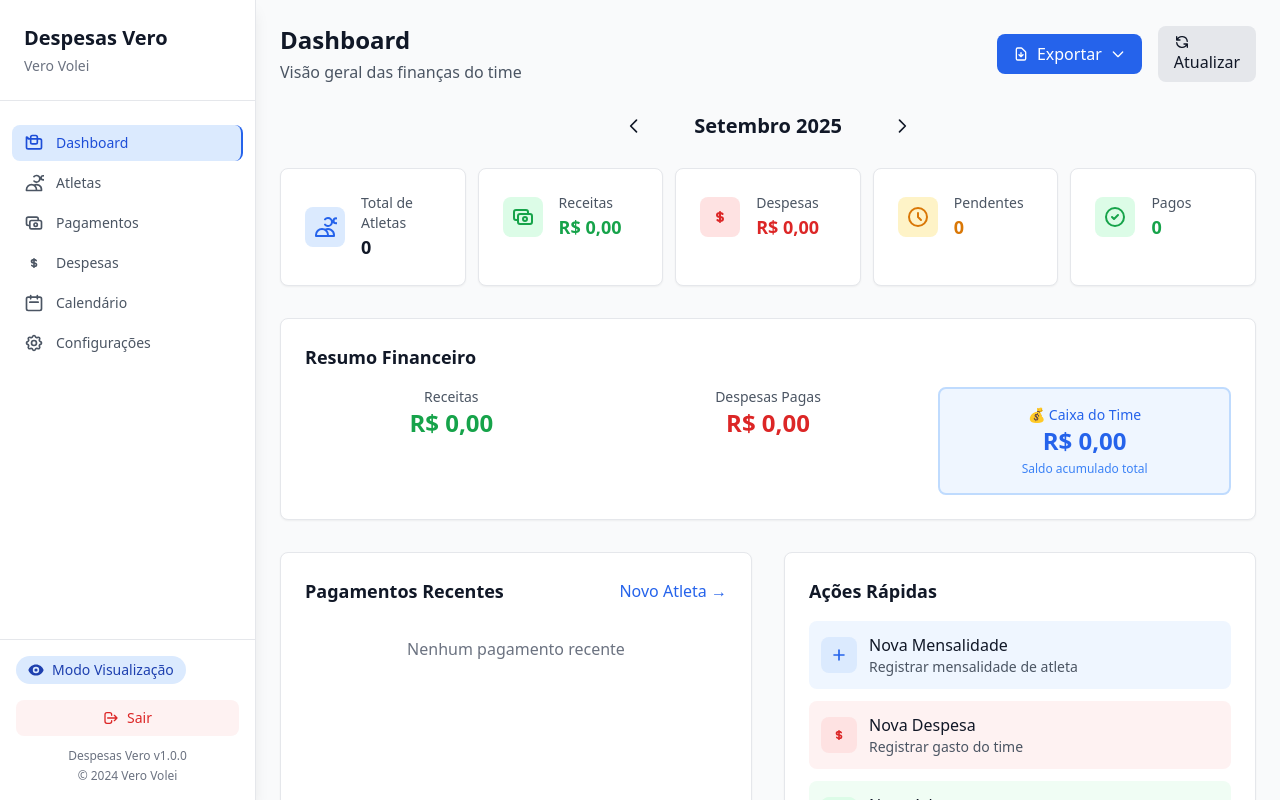
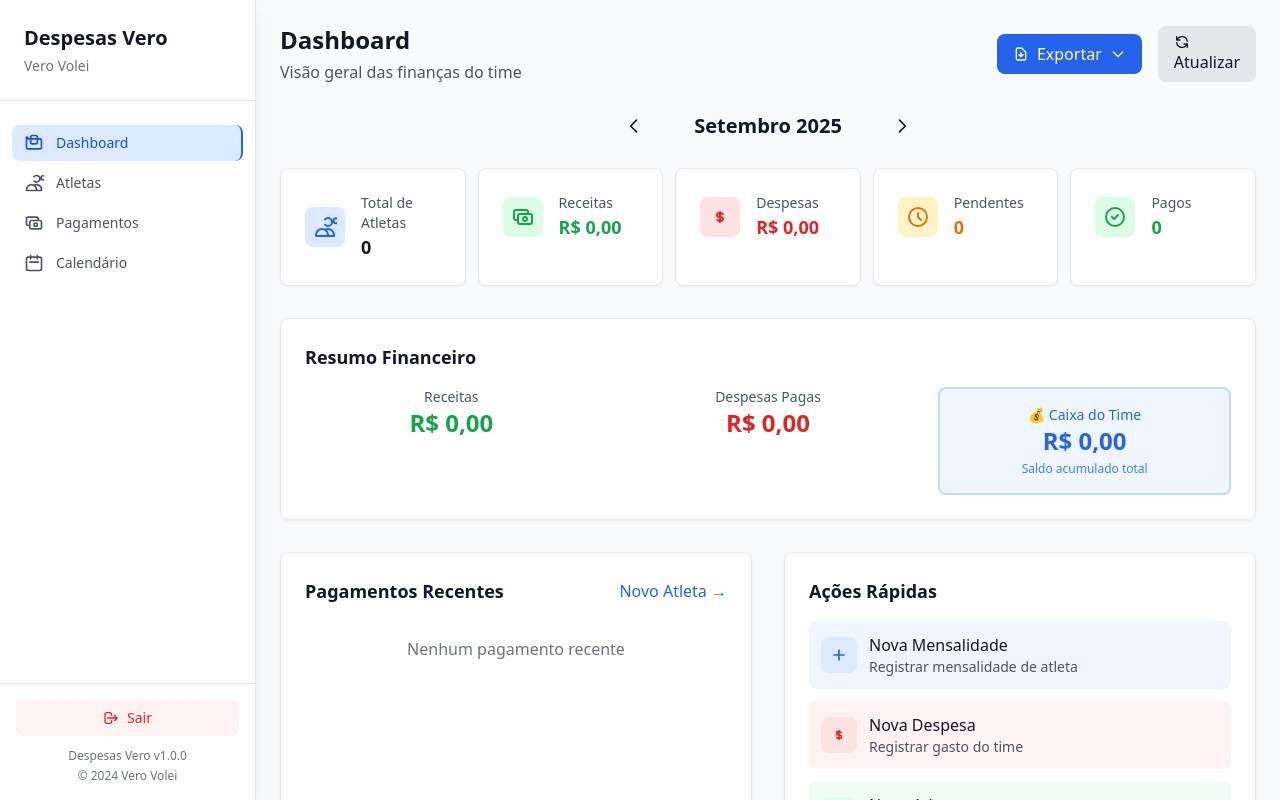
Before and after one commit to weslleyds88/vero-financeiro, a React (Create React App) app: page / in a window 1280 px wide. Both pictures are taken after a click on the button "👁️ Entrar em Modo Visualização". Shown: the top 800 px of the page. Built offline with nearby package versions, Linux system fonts and the light colour scheme; the HTML template or start-up script is replaced by a standard one.

Commit message:
Remover indicadores visuais e ocultar despesas/settings no modo visualização

```diff
--- a/src/components/Payments.js
+++ b/src/components/Payments.js
@@ -27,6 +27,13 @@ const Payments = ({ db, members, payments, filters, onFiltersChange, onRefresh,
   const applyFilters = () => {
     // Filtrar apenas pagamentos de atletas (que têm member_id)
     let filtered = payments.filter(p => p.member_id && p.status !== 'expense' && p.status !== 'partial');
+
+    // No modo visualização, mostrar apenas pagamentos do próprio atleta
+    if (!isAdmin) {
+      // Para modo visualização, precisamos de uma forma de identificar o atleta atual
+      // Por ora, vamos permitir ver todos os pagamentos (como solicitado)
+      // Mas podemos adicionar lógica para filtrar por atleta específico depois
+    }
 
     if (filters.member_id) {
       filtered = filtered.filter(p => p.member_id === parseInt(filters.member_id));
--- a/src/components/Sidebar.js
+++ b/src/components/Sidebar.js
@@ -33,6 +33,7 @@ const Sidebar = ({ isAdmin, onLogout }) => {
         </svg>
       )
     },
+    ...(isAdmin ? [
       {
         path: '/expenses',
         name: 'Despesas',
@@ -41,7 +42,8 @@ const Sidebar = ({ isAdmin, onLogout }) => {
             <path strokeLinecap="round" strokeLinejoin="round" strokeWidth={2} d="M12 8c-1.657 0-3 .895-3 2s1.343 2 3 2 3 .895 3 2-1.343 2-3 2m0-8c1.11 0 2.08.402 2.599 1M12 8V7m0 1v8m0 0v1m0-1c-1.11 0-2.08-.402-2.599-1" />
           </svg>
         )
-    },
+      }
+    ] : []),
     {
       path: '/calendar',
       name: 'Calendário',
@@ -51,6 +53,7 @@ const Sidebar = ({ isAdmin, onLogout }) => {
         </svg>
       )
     },
+    ...(isAdmin ? [
       {
         path: '/settings',
         name: 'Configurações',
@@ -61,6 +64,7 @@ const Sidebar = ({ isAdmin, onLogout }) => {
           </svg>
         )
       }
+    ] : [])
   ];
 
   return (
@@ -91,31 +95,6 @@ const Sidebar = ({ isAdmin, onLogout }) => {
       </nav>
 
       <div className="absolute bottom-0 left-0 right-0 p-4 border-t border-gray-200">
-        <div className="mb-4">
-          <div className={`inline-flex items-center px-3 py-1 rounded-full text-sm font-medium ${
-            isAdmin
-              ? 'bg-green-100 text-green-800'
-              : 'bg-blue-100 text-blue-800'
-          }`}>
-            {isAdmin ? (
-              <>
-                <svg className="w-4 h-4 mr-2" fill="currentColor" viewBox="0 0 20 20">
-                  <path fillRule="evenodd" d="M10 9a3 3 0 100-6 3 3 0 000 6zm-7 9a7 7 0 1114 0H3z" clipRule="evenodd" />
-                </svg>
-                Modo Admin
-              </>
-            ) : (
-              <>
-                <svg className="w-4 h-4 mr-2" fill="currentColor" viewBox="0 0 20 20">
-                  <path d="M10 12a2 2 0 100-4 2 2 0 000 4z" />
-                  <path fillRule="evenodd" d="M.458 10C1.732 5.943 5.522 3 10 3s8.268 2.943 9.542 7c-1.274 4.057-5.064 7-9.542 7S1.732 14.057.458 10zM14 10a4 4 0 11-8 0 4 4 0 018 0z" clipRule="evenodd" />
-                </svg>
-                Modo Visualização
-              </>
-            )}
-          </div>
-        </div>
-
         <button
           onClick={onLogout}
           className="w-full flex items-center justify-center px-3 py-2 bg-red-50 hover:bg-red-100 text-red-600 hover:text-red-700 rounded-lg text-sm font-medium transition-colors duration-200"
```
Lines whose indentation alone changed are shown as unchanged.
